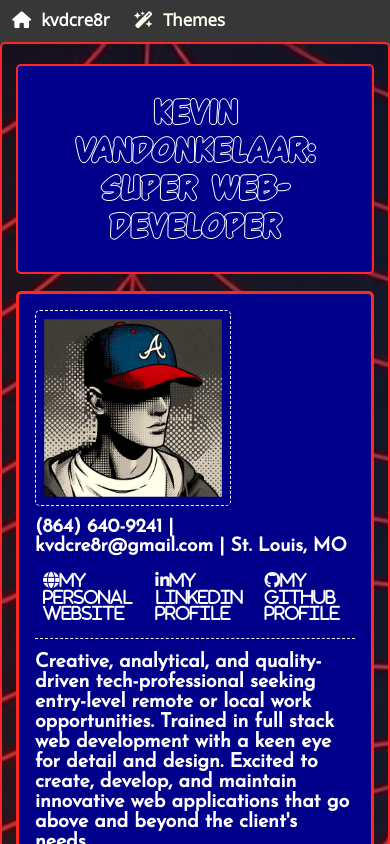
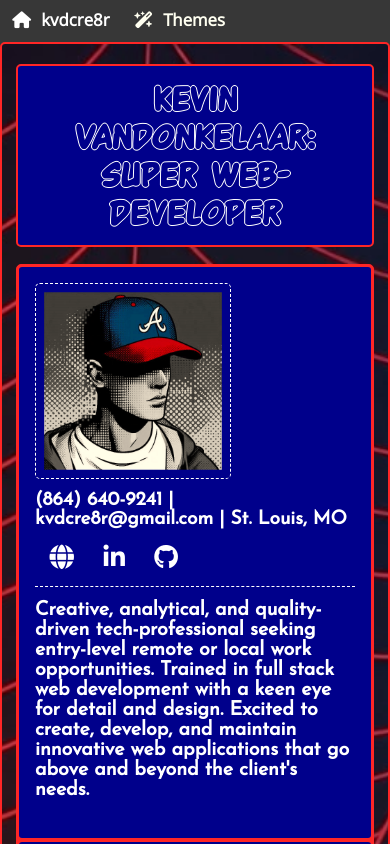
Before and after one commit to kvdcre8r/my_react_resume, a React (Vite) app: page /Superhero in a window 390 px wide. Shown: the top 844 px of the page. Built offline with nearby package versions, Linux system fonts and the light colour scheme; the HTML template or start-up script is replaced by a standard one.

Commit message:
fixed tooltips issue

```diff
--- /dev/null
+++ b/src/Modules/Header/myLinks.css
@@ -0,0 +1,68 @@
+.my-links {
+
+  .my-links-icons {
+
+    a {
+      font-size: 1.7em;
+      color: inherit;
+      text-decoration: none;
+      margin: 0em 0.6em;
+    }
+
+    a:hover {
+      color: gold;
+    }
+  }
+}
+
+  /* tool tips */
+
+  .tooltip {
+    position: relative;
+    display: inline-block;
+  }
+
+  .tooltip .tooltiptext {
+    color: #fff;
+    font-family: open-sans;
+    font-size: 0.6em;
+    border: 0.1em solid white;
+    border-radius: 6px;
+    background-color: #1d4483;
+    visibility: hidden;
+    width: 120px;
+    margin-top: 0.5em;
+    text-align: center;
+    padding: 5px;
+    position: absolute;
+    z-index: 1;
+    bottom: 150%;
+    left: 50%;
+    margin-left: -60px;
+  }
+
+  .tooltip .tooltiptext.links {
+    color: white;
+    border: 0.1em solid gold;
+    bottom: 100%;
+    margin-bottom: .5em;
+  }
+
+  .tooltip .tooltiptext::after {
+    content: "";
+    position: absolute;
+    top: 100%;
+    left: 50%;
+    margin-left: -5px;
+    border-width: 5px;
+    border-style: solid;
+    border-color: white transparent transparent transparent;
+  }
+
+  .tooltip .tooltiptext.links::after {
+    border-color: gold transparent transparent transparent;
+  }
+
+  .tooltip:hover .tooltiptext {
+    visibility: visible;
+  }
--- a/src/Modules/Header/myLinks.jsx
+++ b/src/Modules/Header/myLinks.jsx
@@ -1,5 +1,6 @@
+import "./myLinks.css";
+
 // MY LINKS COMPONENT
-// see each theme module's CSS file for styling
 
 export default function MyLinks() {
   return (
--- a/src/Modules/Home/SiteTour/navSiteTour.css
+++ b/src/Modules/Home/SiteTour/navSiteTour.css
@@ -13,7 +13,6 @@
     text-decoration: none;
   }
 
-
   /* navbar buttons */
 
   .btn-tour-home {
@@ -28,6 +27,7 @@
     }
   }
 
+  .btn-themes {
     .fa-wand-magic-sparkles {
       color: rgb(255, 255, 129);
     }
@@ -37,7 +37,9 @@
       color: rgb(0, 0, 105);
       border-radius: 1em;
     }
+  }
 
+  .btn-dynamics {
     .fa-star {
       color: rgb(107, 218, 255);
     }
@@ -47,7 +49,9 @@
       color: rgb(0, 0, 105);
       border-radius: 1em;
     }
+  }
 
+  .btn-customization {
     .fa-sliders {
       color: lightgreen;
     }
@@ -57,7 +61,9 @@
       color: rgb(0, 0, 105);
       border-radius: 1em;
     }
+  }
 
+  .btn-settings {
     .fa-gear {
       color: pink;
     }
@@ -68,6 +74,7 @@
       border-radius: 1em;
     }
   }
+}
 
 .nav-site-tour::after {
   display: block;
--- a/src/Modules/Home/home.css
+++ b/src/Modules/Home/home.css
@@ -64,23 +64,6 @@
         .job-title {
           font-size: 1.5em;
           padding: 2px;
-        }
-      }
-
-      .my-links-icons {
-        display: flex;
-        align-items: end;
-
-        a {
-          font-size: 1.7em;
-          color: inherit;
-          text-decoration: none;
-          margin: 0.3em;
-          padding: 0.3em;
-        }
-
-        a:hover {
-          color: gold;
         }
       }
 
@@ -167,55 +150,6 @@
     }
   }
 
-  /* tool tips */
-  .tooltip {
-    position: relative;
-    display: inline-block;
-  }
-
-  .tooltip .tooltiptext {
-    font-family: open-sans;
-    font-size: 0.7em;
-    visibility: hidden;
-    width: 120px;
-    background-color: #2b66c6;
-    border: 0.1em solid white;
-    margin-top: 0.5em;
-    color: #fff;
-    text-align: center;
-    border-radius: 6px;
-    padding: 5px;
-    position: absolute;
-    z-index: 1;
-    bottom: 150%;
-    left: 50%;
-    margin-left: -60px;
-  }
-
-  .tooltip .tooltiptext.links {
-    color: white;
-    border: 0.1em solid gold;
-    bottom: 100%;
-  }
-
-  .tooltip .tooltiptext::after {
-    content: "";
-    position: absolute;
-    top: 100%;
-    left: 50%;
-    margin-left: -5px;
-    border-width: 5px;
-    border-style: solid;
-    border-color: white transparent transparent transparent;
-  }
-
-  .tooltip .tooltiptext.links::after {
-    border-color: gold transparent transparent transparent;
-  }
-
-  .tooltip:hover .tooltiptext {
-    visibility: visible;
-  }
 }
 
 /* imported fonts */
--- a/src/Modules/ThemeSuperhero/superhero.css
+++ b/src/Modules/ThemeSuperhero/superhero.css
@@ -76,6 +76,7 @@
 
         .contact-links {
           display: flex;
+          align-items: baseline;
 
           .contact-info {
             padding-bottom: 1em;
@@ -83,20 +84,13 @@
           }
 
           .my-links {
+text-wrap:nowrap;
+
             .my-links-icons {
-              display: flex;
-              align-items: end;
-              padding-left: 1em;
+              padding-left: .5em;
 
               a {
-                font-size: 1em;
-                color: inherit;
-                text-decoration: none;
-                padding: 0em 0.5em;
-              }
-
-              a:hover {
-                color: gold;
+                font-size: 1.5em;
               }
             }
 
@@ -188,30 +182,13 @@
   src: url(../../assets/spyagency.ttf);
 }
 
-@media screen and (max-width: 650px) {
-  .superhero {
-    font-size: 0.9em;
-
-    .header {
-      padding: 2em;
-    }
-
-    .superhero-resume {
-      .profile-summary {
-        padding: 1em;
-      }
-
-      section {
-        padding: 1em;
-      }
-    }
-  }
-}
-
 /* responsive behavior */
 
 @media screen and (max-width: 800px) {
   .superhero {
+    font-size: 0.85em;
+    padding: 0.5em 1em;
+
     .superhero-resume {
       .projects-skills {
         display: block;
@@ -242,8 +219,6 @@
 
 @media screen and (max-width: 600px) {
   .superhero {
-    font-size: 0.85em;
-    padding: 0.5em 1em;
 
     .superhero-resume {
       .profile-summary {
```
Lines whose indentation alone changed are shown as unchanged.
